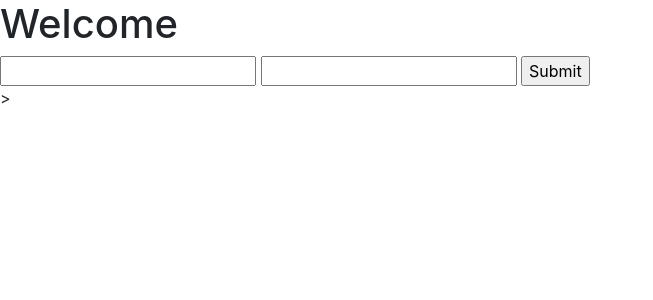
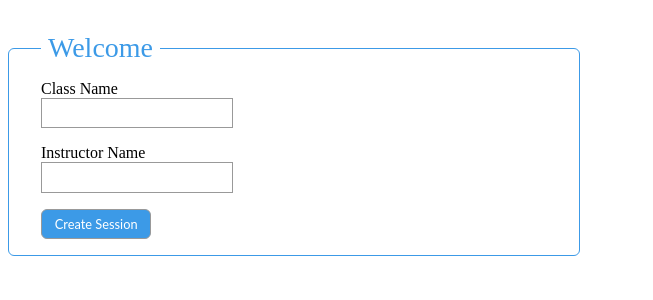
Before and after one commit to Nawarrr/qr-attendance, a FastAPI app: page / in a window 1280 px wide. Shown: the top 300 px of the page, without its empty margins (0-653 px from the left). Run offline with FastAPI, Linux system fonts and the light colour scheme; some libraries are stand-ins or nearby versions.

Commit message:
Added The StyleSheet and some styling

```diff
--- a/templates/home.html
+++ b/templates/home.html
@@ -6,18 +6,31 @@
     <meta name="viewport" content="width=device-width, initial-scale=1, shrink-to-fit=no">
 
     <!-- Bootstrap CSS -->
-    <link rel="stylesheet" href="https://stackpath.bootstrapcdn.com/bootstrap/4.3.1/css/bootstrap.min.css" integrity="sha384-ggOyR0iXCbMQv3Xipma34MD+dH/1fQ784/j6cY/iJTQUOhcWr7x9JvoRxT2MZw1T" crossorigin="anonymous">
+    <link rel="stylesheet" href="style.css">
 
     <title>Start a Session !</title>
 
   </head>
   <body style="background-color: white;">
-    <h1>Welcome</h1>
-    <form action="/create" method="post">
-        <input type="text" name="class_name">
-        <input type="text" name="instructor_name">
-        <input type="submit">
-    </form>>
+
+    <form action="/create" method="post" class="form">
+        <fieldset>
+
+          <legend>Welcome</legend>
+          <div class="inputs">
+          <label for="class_name">
+            Class Name
+          </label>
+          <input type="text" name="class_name" >
+
+          <label for="instructor_name">
+            Instructor Name
+          </label>
+          <input type="text" name="instructor_name" >
+        </div>
+        <input type="submit" value="Create Session">
+      </fieldset>
+    </form>
 
   </body>
 </html>
--- a/templates/session.html
+++ b/templates/session.html
@@ -6,7 +6,7 @@
     <meta name="viewport" content="width=device-width, initial-scale=1, shrink-to-fit=no">
 
     <!-- Bootstrap CSS -->
-    <link rel="stylesheet" href="https://stackpath.bootstrapcdn.com/bootstrap/4.3.1/css/bootstrap.min.css" integrity="sha384-ggOyR0iXCbMQv3Xipma34MD+dH/1fQ784/j6cY/iJTQUOhcWr7x9JvoRxT2MZw1T" crossorigin="anonymous">
+    <link rel="stylesheet" href="style.css">
 
     <title>{{ class_name }}</title>
 
--- a/templates/student.html
+++ b/templates/student.html
@@ -6,7 +6,7 @@
     <meta name="viewport" content="width=device-width, initial-scale=1, shrink-to-fit=no">
 
     <!-- Bootstrap CSS -->
-    <link rel="stylesheet" href="https://stackpath.bootstrapcdn.com/bootstrap/4.3.1/css/bootstrap.min.css" integrity="sha384-ggOyR0iXCbMQv3Xipma34MD+dH/1fQ784/j6cY/iJTQUOhcWr7x9JvoRxT2MZw1T" crossorigin="anonymous">
+    <link rel="stylesheet" href="style.css">
 
     <title>Class Attendance</title>
 
--- /dev/null
+++ b/templates/style.css
@@ -0,0 +1,47 @@
+fieldset {
+
+    margin: 2em 0;
+    padding: 1em 2em;
+    border: 1px solid #3c9ae7;
+    border-radius: 6px;
+    min-width: 200px;
+
+    }
+legend {
+    font-size: 1.25em;
+    padding: 0 .25em;
+    color: #3c9ae7;
+}
+label{
+    display: block;
+    margin-top: 1em;
+}
+label:first-of-type{
+    margin-top: 0;
+}
+input {
+    padding: 0.5em;
+    border: solid 1px #999;
+}
+.inputs{
+    margin-bottom: 1em;
+}
+input[type="submit"] {
+    padding: .5em 1em;
+    border-radius: 6px;
+    background-color: #3c9ae7;
+    color: #fff;
+    font-family: 'Lato' , 'sans-serif';
+    font-size: .8em;
+
+}
+@media screen and (min-width: 430px){
+    legend {
+        font-size: 1.75em;
+
+    }
+    fieldset{
+        width: 40%;
+        min-width: 320px;
+    }
+}
--- a/templates/thankyou.html
+++ b/templates/thankyou.html
@@ -6,7 +6,7 @@
     <meta name="viewport" content="width=device-width, initial-scale=1, shrink-to-fit=no">
 
     <!-- Bootstrap CSS -->
-    <link rel="stylesheet" href="https://stackpath.bootstrapcdn.com/bootstrap/4.3.1/css/bootstrap.min.css" integrity="sha384-ggOyR0iXCbMQv3Xipma34MD+dH/1fQ784/j6cY/iJTQUOhcWr7x9JvoRxT2MZw1T" crossorigin="anonymous">
+    <link rel="stylesheet" href="style.css">
 
     <title>{{ course_name }}</title>
 
```
Also changed, not shown: app/session.db.
